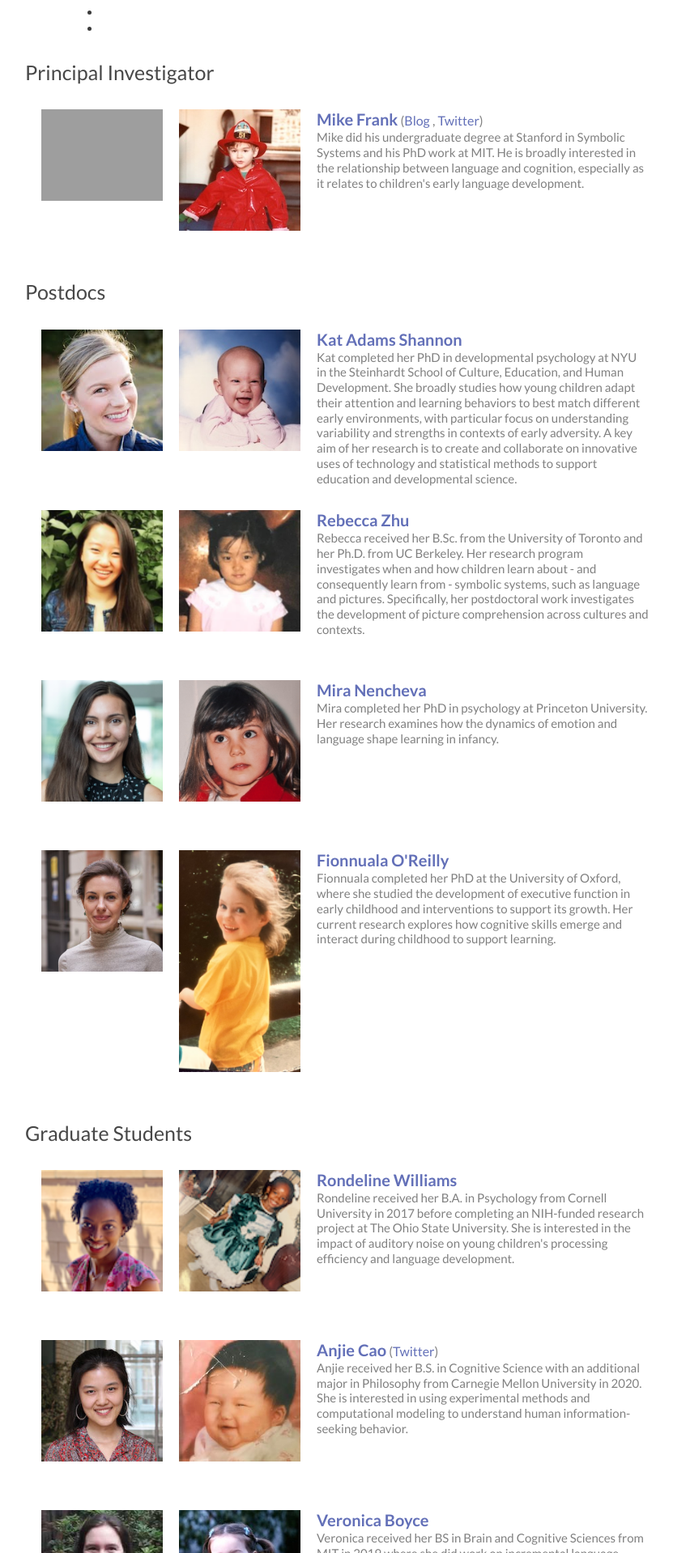
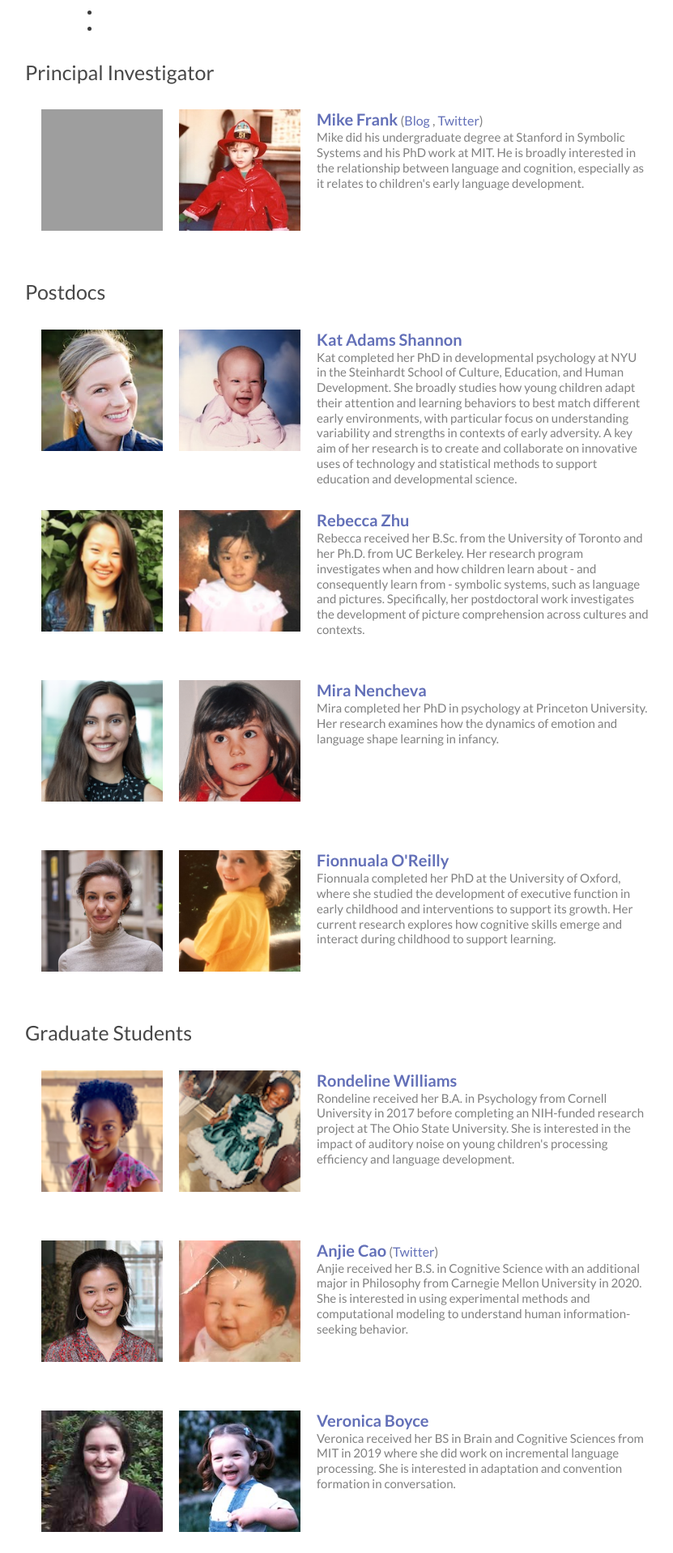
Before and after one commit to langcog/website, a Jekyll site: the page built from 02-people.html, in a window 1280 px wide. Shown: the part 773-2691 px from the top of the page at 81% size, without its empty margins (234-1065 px from the left). Built offline with Jekyll 4.4.1, drawn with Linux system fonts in a browser that asks for light colours; nearby versions of some CDN libraries; a script that is not in the unit is left out.

Commit message:
Update _people.scss - standard size

```diff
--- a/_sass/_people.scss
+++ b/_sass/_people.scss
@@ -21,6 +21,8 @@ $image-width: 150px;
 
 .member img {
 	width: $image-width;
+	height: $image-width;
+	object-fit: cover;
 	@media screen and (min-width: 558px) {
 		float: left;
 		padding-right: $spacing-unit;
```
